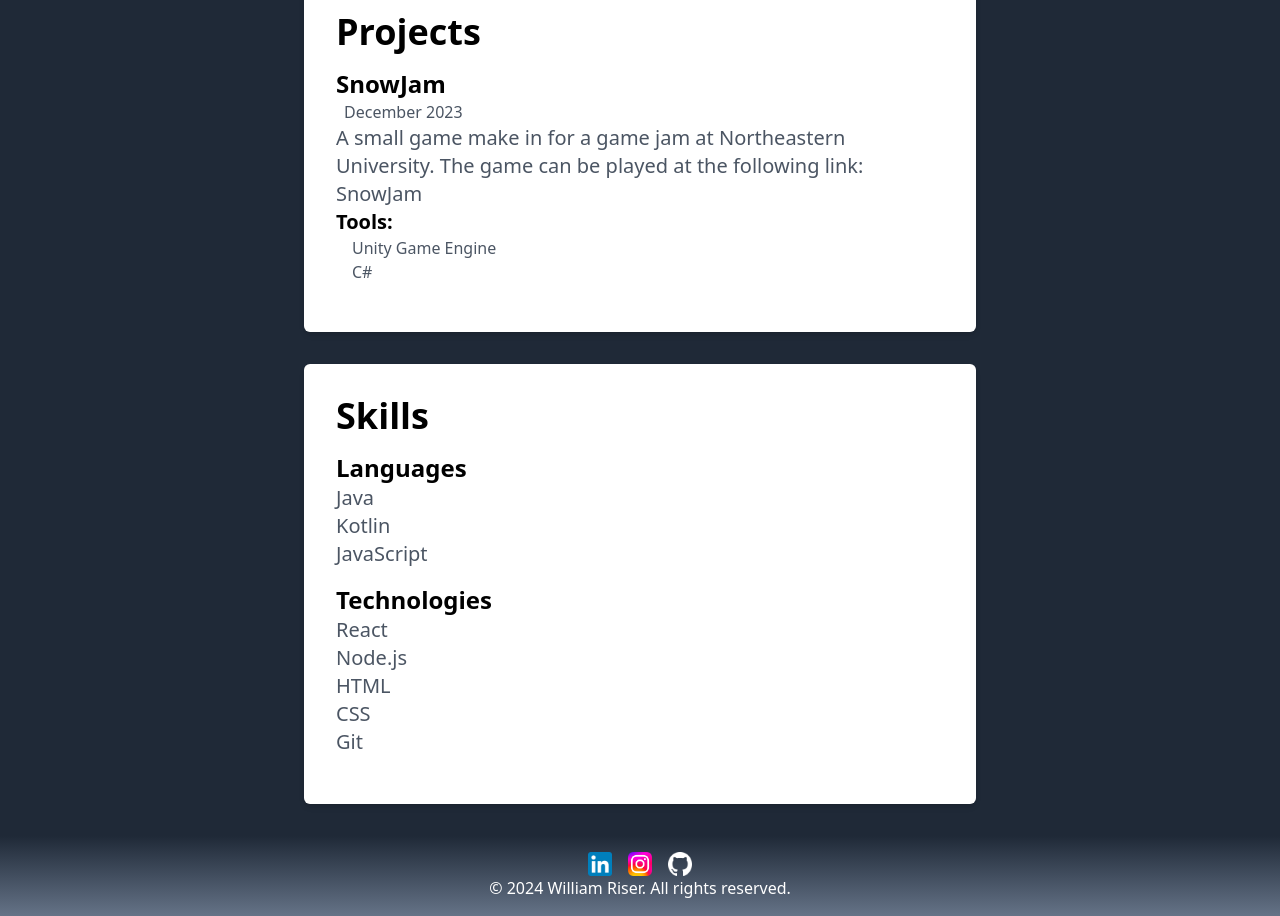
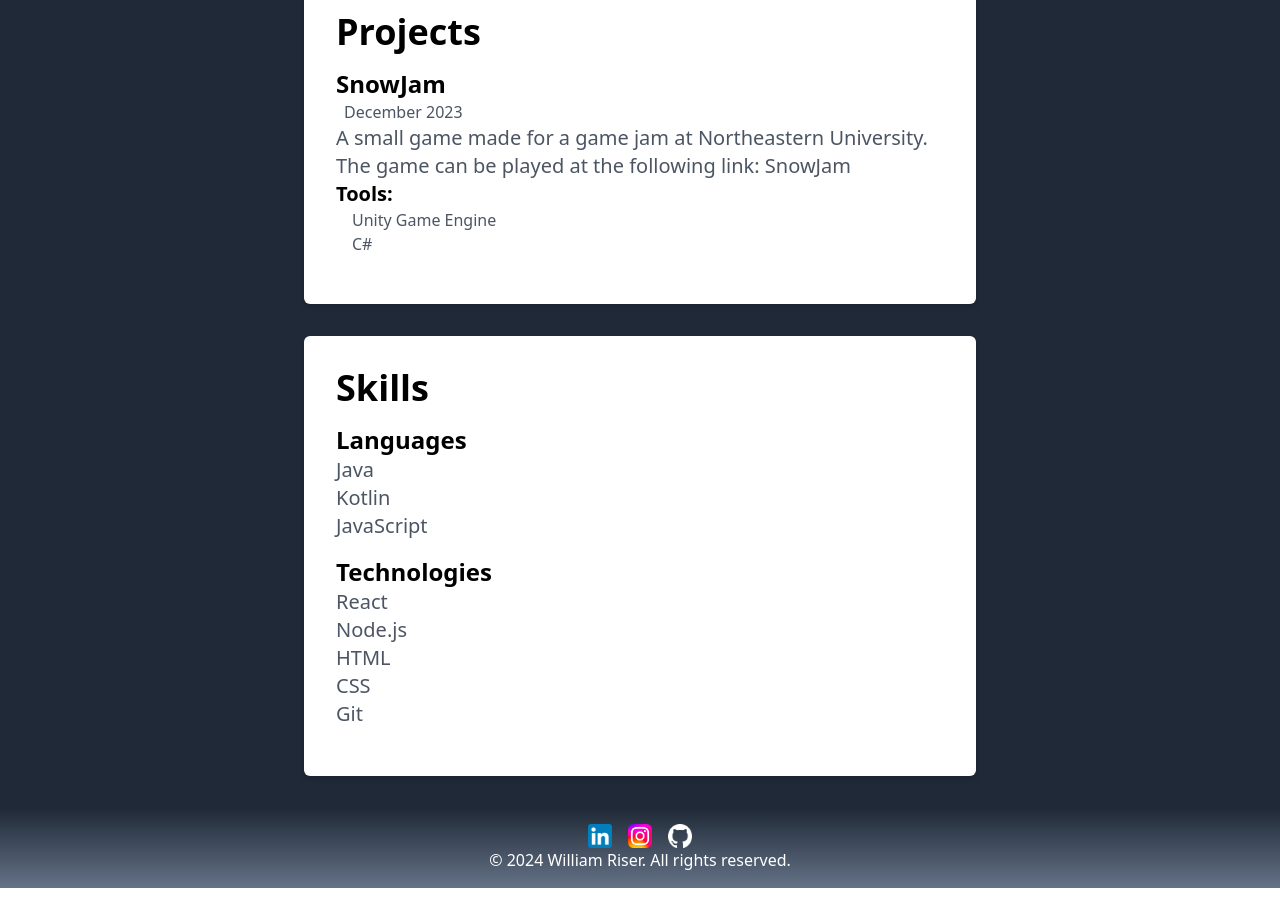
Before and after one commit to william-riser/personal-portfolio, a React (Vite) app: page / in a window 1280 px wide. Shown: the part 1180-2096 px from the top of the page. After the commit the page ends 2068 px from the top, so only its background shows below. Built offline with nearby package versions, Linux system fonts and the light colour scheme.

Commit message:
Fix typo

```diff
--- a/src/components/Projects.tsx
+++ b/src/components/Projects.tsx
@@ -18,7 +18,7 @@ const EducationInfo: React.FC = () => {
         <h3 className="text-2xl font-bold">SnowJam</h3>
         <p className="text-gray-600 pl-2">December 2023</p>
         <p className="text-gray-600 text-xl">
-          A small game make in for a game jam at Northeastern University.
+          A small game made for a game jam at Northeastern University.
           The game can be played at the following link: <a href="https://snowjam.asahoo.dev/">SnowJam</a>
         </p>
 
```
